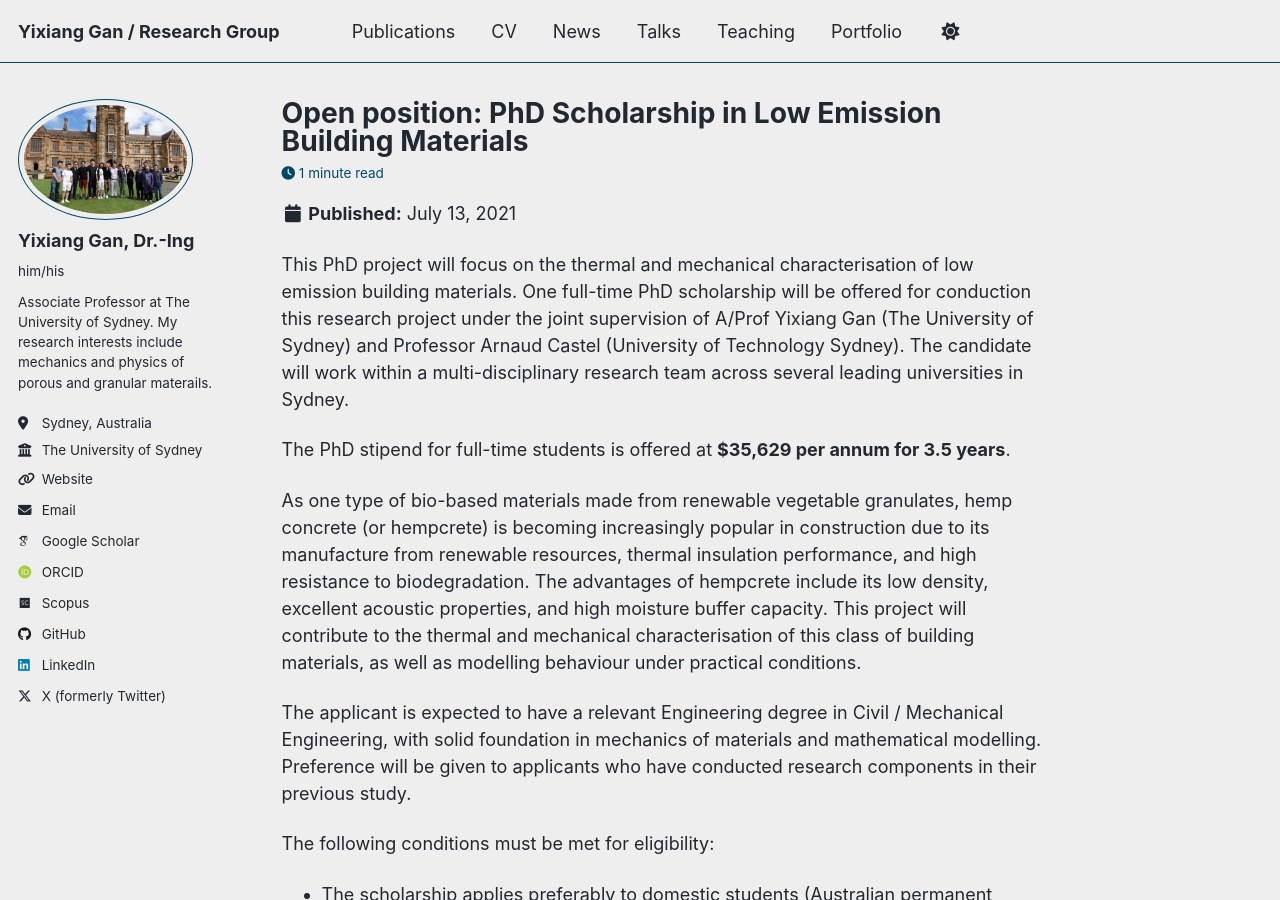
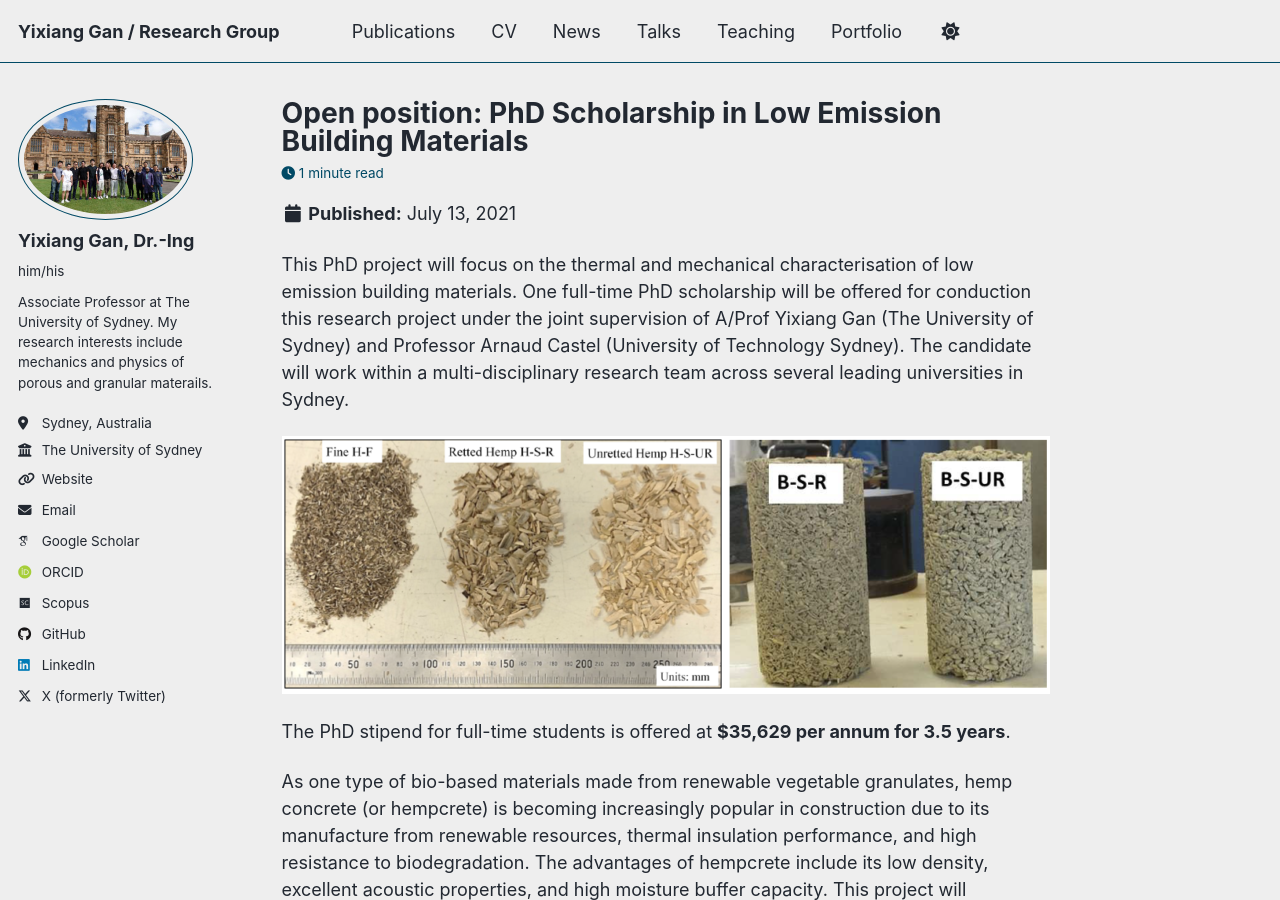
Before and after one commit to ganyx/site, a Jekyll site: the page built from _posts/2021-07-13-OpenPosition.md, in a window 1280 px wide and 900 px high. Built offline with Jekyll 4.4.1, drawn with Linux system fonts in a browser that asks for light colours; some web fonts are replaced; a script that is not in the unit is left out.

Commit message:
Update 2021-07-13-OpenPosition.md

```diff
--- a/_posts/2021-07-13-OpenPosition.md
+++ b/_posts/2021-07-13-OpenPosition.md
@@ -9,6 +9,8 @@ tags:
 ---
 
 This PhD project will focus on the thermal and mechanical characterisation of low emission building materials. One full-time PhD scholarship will be offered for conduction this research project under the joint supervision of A/Prof Yixiang Gan (The University of Sydney) and Professor Arnaud Castel (University of Technology Sydney). The candidate will work within a multi-disciplinary research team across several leading universities in Sydney.
+
+![](/images/posts/Hempcrete-768x258.png)
 
 The PhD stipend for full-time students is offered at **$35,629 per annum for 3.5 years**.
 
@@ -22,5 +24,3 @@ The following conditions must be met for eligibility:
 - The successful candidate needs to start this position before December 2021.
 
 Please contact A/Prof Yixiang Gan (email: yixiang.gan@sydney.edu.au) for more details on applications. CV and Research Statement from the applicant will be required.
-
-![](/images/posts/Hempcrete-768x258.png)
```
